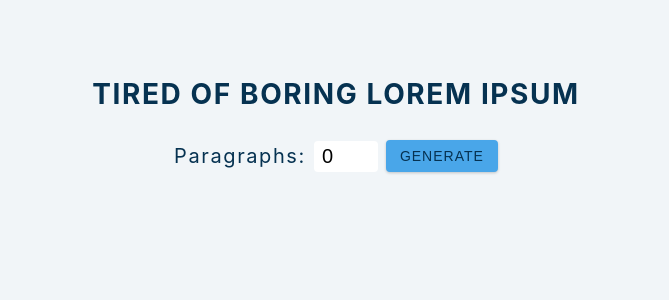
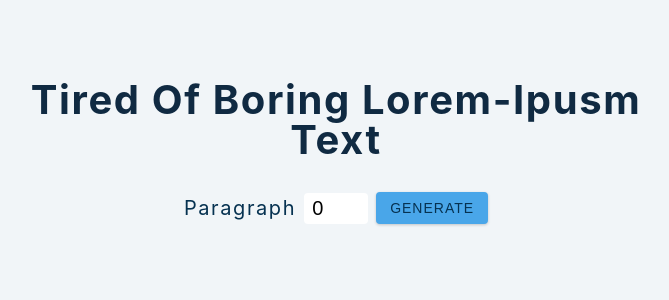
Before and after one commit to IsmailMuhammed2019/textgenerator, a React (Create React App) app: page / in a window 1280 px wide. Shown: the top 300 px of the page, without its empty margins (304-973 px from the left). Built offline with nearby package versions, Linux system fonts and the light colour scheme.

Commit message:
update app data structure

```diff
--- a/src/App.js
+++ b/src/App.js
@@ -2,30 +2,31 @@ import React, { useState } from 'react'
 import data from './data'
 function App() {
 const [count, setCount] = useState(0)
-  const [items, setItems] = useState([])
+const [items,setItems] = useState([])
 
-  const handleSubmit = (e) => {
+const handleClick = (e) => {
   e.preventDefault()
   let amount = parseInt(count)
-    if(count <= 0) {
+
+  setItems(data.slice(0, amount))
+    if (count <= 0) {
       amount = 1
     }
-    if (count > 8) {
-      amount = items.lenght
+    if (count > items.length) {
+      amount = items.length
     }
-    setItems(data.slice(0, amount))
+
 }
+
   return (
     <div className="section-center">
-      <h3>Tired of boring Lorem Ipsum</h3>
-      <form onSubmit={handleSubmit} className='lorem-form'>
-        <label htmlFor='amount'>
-          Paragraphs:
-        </label>
-        <input type='number' name='amount' value={count} onChange={(e) => setCount(e.target.value)}/>
-        <button type='submit' className='btn'>Generate</button>
+      <h2>Tired of boring lorem-ipusm text</h2>
+      <form onSubmit={handleClick} className="lorem-form">
+        <label htmlFor='amount' className='amount'>Paragraph</label>
+        <input type="number" name="amount" id="amount" onChange={(e) => setCount(e.target.value)} value={count} />
+        <button className="btn" type='submit'>Generate</button>
       </form>
-      <article className='lorem-text'>
+      <article className="lorem-text">
         {items.map((item, index) => {
           return (
             <p key={index}>{item}</p>
```
Lines whose indentation alone changed are shown as unchanged.
